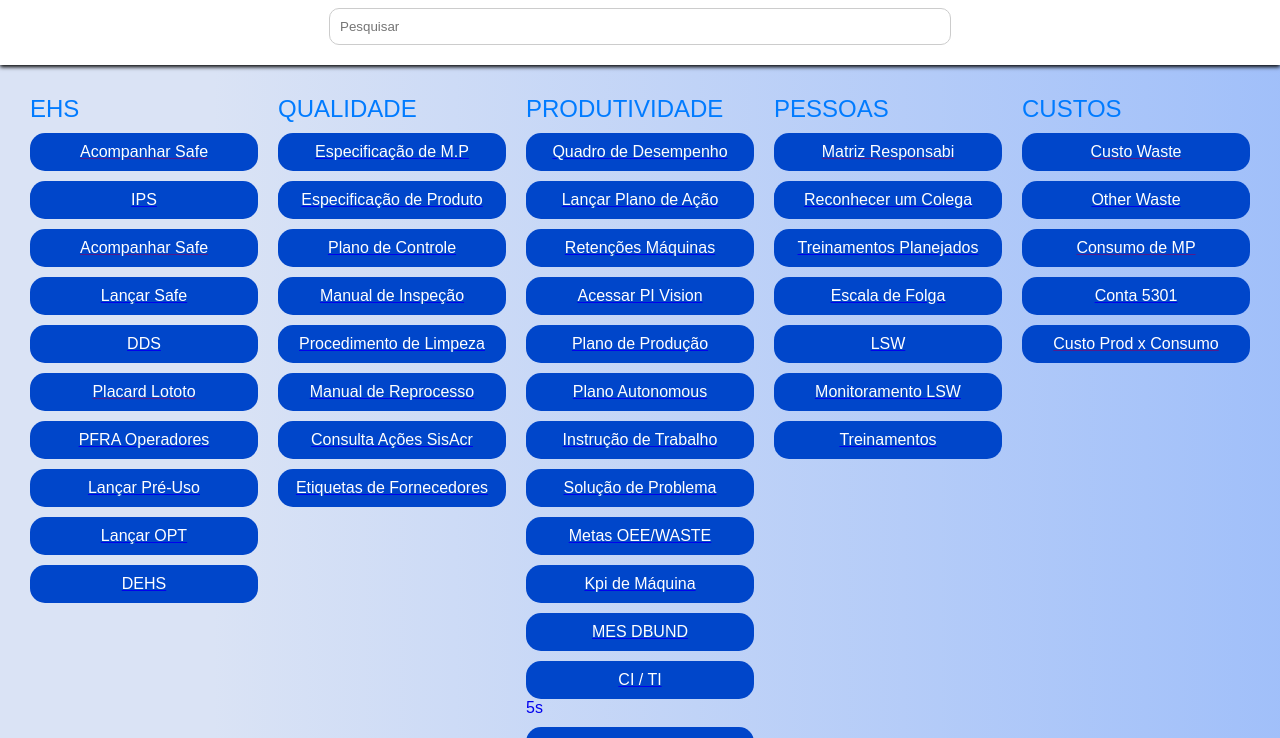
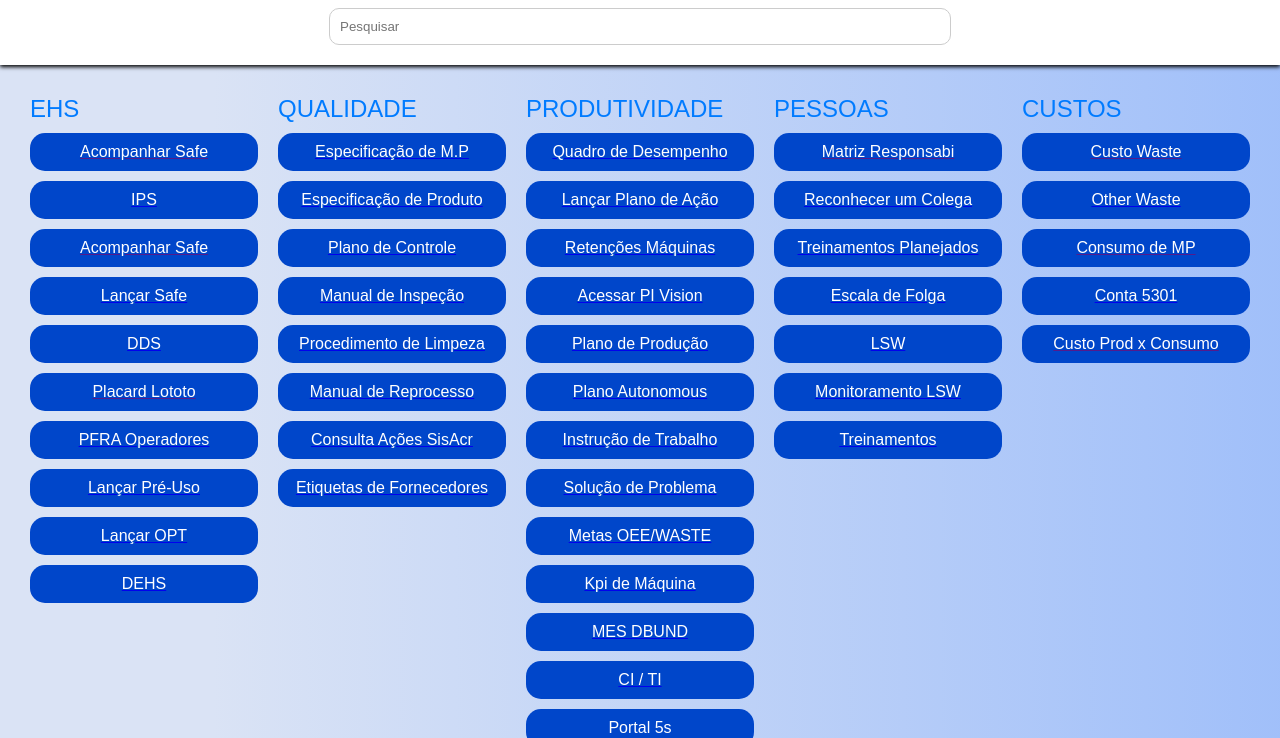
Before and after one commit to l24427/MelhoriaContinua_PC02, a plain HTML site: page index.html in a window 1280 px wide. Shown: the part 62-800 px from the top of the page. Drawn offline with Linux system fonts and the light colour scheme.

Commit message:
Update index.html

```diff
--- a/index.html
+++ b/index.html
@@ -122,9 +122,9 @@
                     <a target="_blank" href="https://app.powerbi.com/groups/0055bf64-55e1-4c63-bc40-d734c7adcbbf/reports/c88550a3-4103-4833-9e7e-376ef5d1868f/ReportSection7c344e23d1210edc0156?experience=power-bi">
                         <button class="button">CI / TI</button>
                     </a>
-                    <a href="https://app.powerbi.com/reportEmbed?reportId=ce78a6a4-651e-45f1-a0dc-cc9c9a9fa3ce&autoAuth=true… <button
-                        class="Conteudo-principal-escrito-botao" style="text-decoration:none" target="_blank"> 5s</button>
-                    </a>
+                    <a target="https://app.powerbi.com/reportEmbed?reportId=ce78a6a4-651e-45f1-a0dc-cc9c9a9fa3ce&autoAuth=true&ctid=fee2180b-69b6-4afe-9f14-ccd70bd4c737">
+                        <button class="button">Portal 5s</button>
+                     </a>
                     <a target="_blank" href="https://l24427.github.io/MelhoriaContinua_Manutencao/">
                         <button class="button">Manutenção</button>
                     </a>
@@ -134,9 +134,6 @@
                     <a target="_blank" href="https://app.powerbi.com/groups/cfca818e-1113-48e2-bbd6-c682dd473fb8/reports/8dae408e-7fd8-4291-8ae9-8256bff014f9/ReportSection8e87dcf0544abae52be3?experience=power-bi">
                         <button class="button">Troca de turno</button>
                     </a>
-                    <a href="https://app.powerbi.com/reportEmbed?reportId=ce78a6a4-651e-45f1-a0dc-cc9c9a9fa3ce&autoAuth=true… <button
-                        class="Conteudo-principal-escrito-botao" style="text-decoration:none" target="_blank"> 5s</button></a>
-
             </div>
         </div>
         <div class="column">
```
